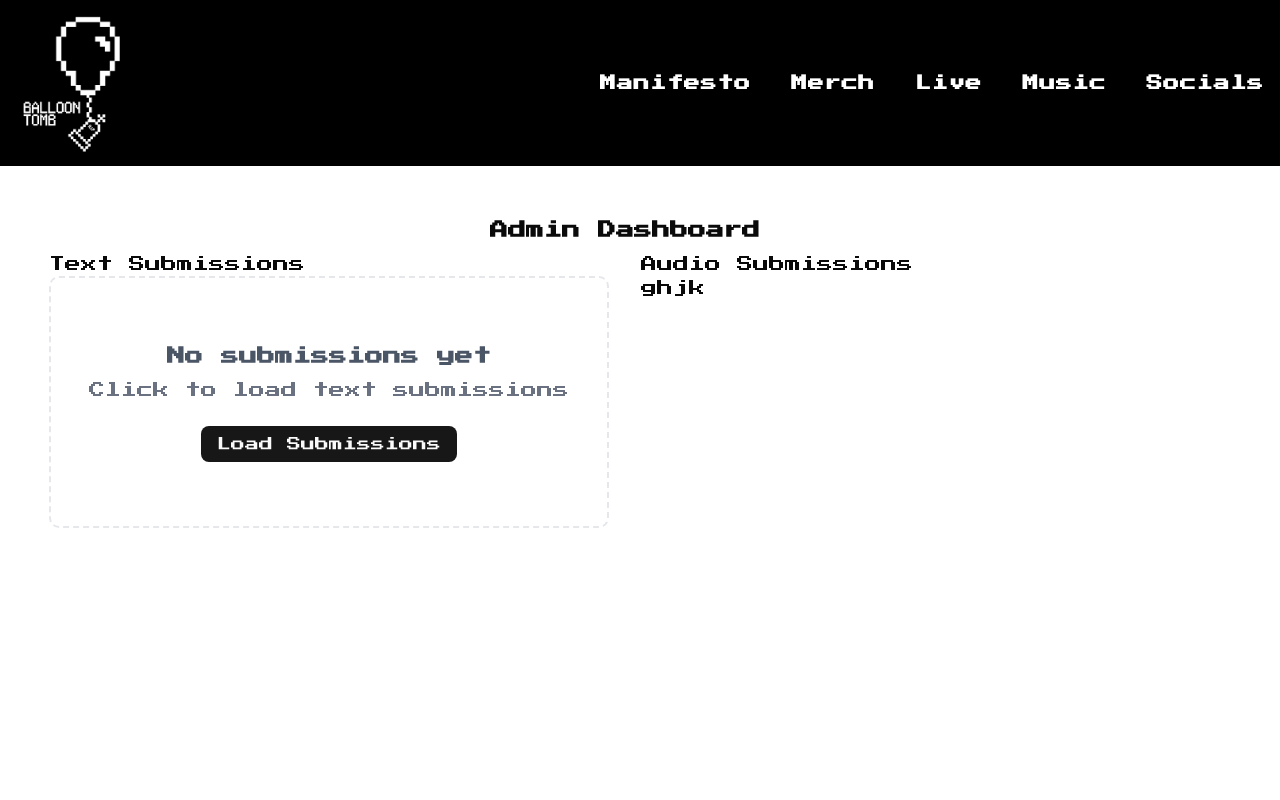
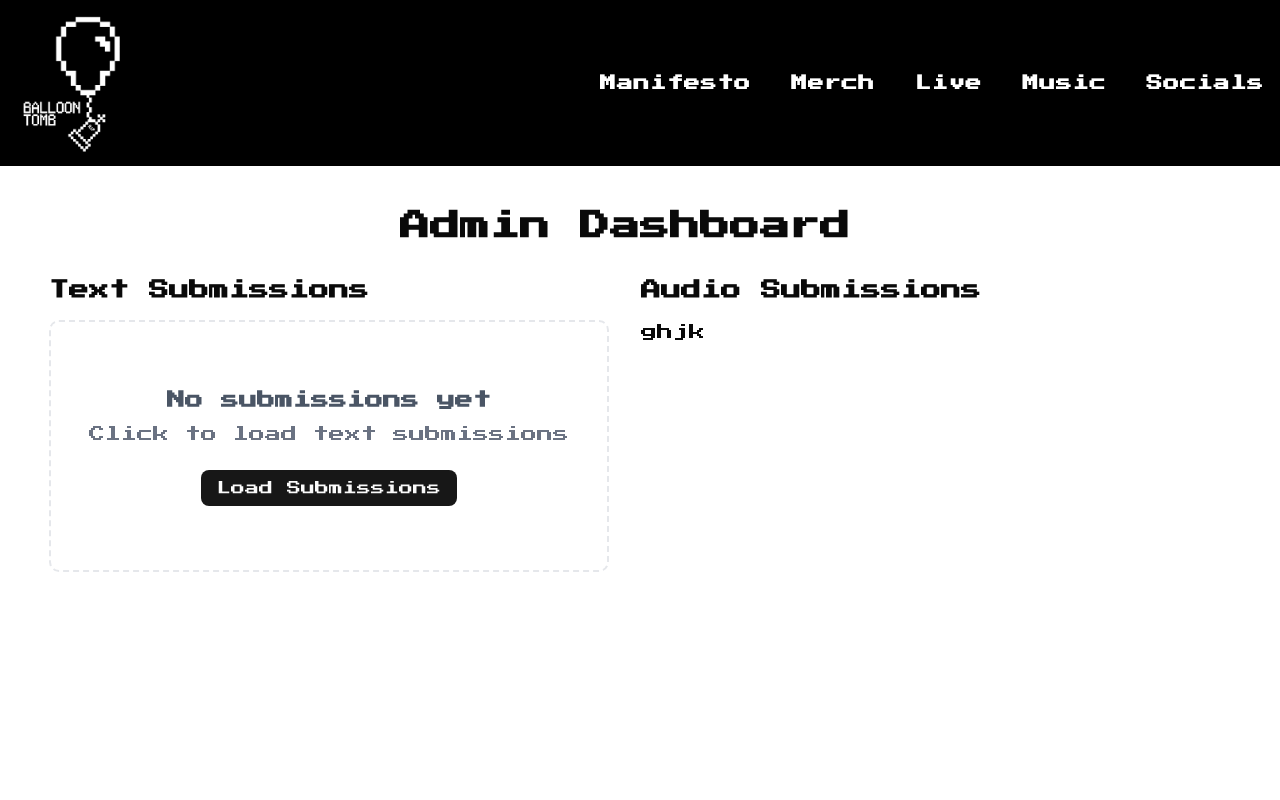
Before and after one commit to oliverkiranbrown/balloon-tomb-website, a Next.js app in the folder site/: page /admin in a window 1280 px wide. Shown: the top 800 px of the page. Built offline with nearby package versions, Linux system fonts and the light colour scheme.

Commit message:
UI fixes

```diff
--- a/site/app/admin/page.tsx
+++ b/site/app/admin/page.tsx
@@ -37,13 +37,15 @@ export default function AdminDashboard() {
   }
 
   return (
-    <div className="min-h-screen flex flex-col items-center px-4 py-8 bg-white">
+    <div className="min-h-screen flex flex-col items-center px-4 py-2 bg-white">
       <div>
-        <header className="text-lg font-bold text-black-600 mb-2 text-lg font-bold text-black-600 mb-2 text-center w-full max-w-4xl">Admin Dashboard</header>
+        <header className="text-3xl font-extrabold py-4">
+          Admin Dashboard
+        </header>
       </div>
       <div className="w-full max-w-6xl grid grid-cols-1 lg:grid-cols-2 gap-8">
         <div className="flex-col gap-4">
-          <h2>Text Submissions</h2>
+          <h2 className="text-xl font-extrabold py-4">Text Submissions</h2>
 
           {textData.length > 0 ? (
             <div className="w-full max-w-4xl mx-auto">
@@ -72,7 +74,7 @@ export default function AdminDashboard() {
           )}
         </div>
         <div>
-          <h2>Audio Submissions</h2>
+          <h2 className="text-xl font-extrabold py-4">Audio Submissions</h2>
           <div className="flex-col gap-4">
             <text>ghjk</text>
           </div>
```
